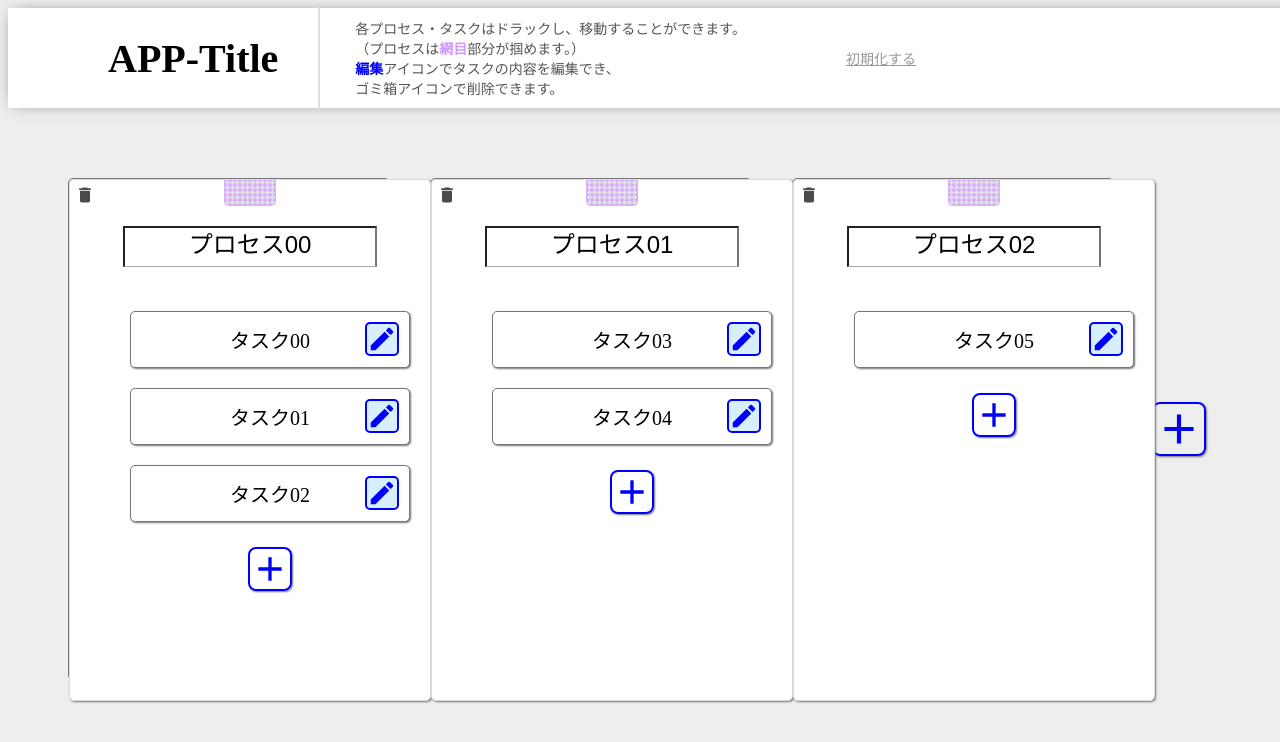
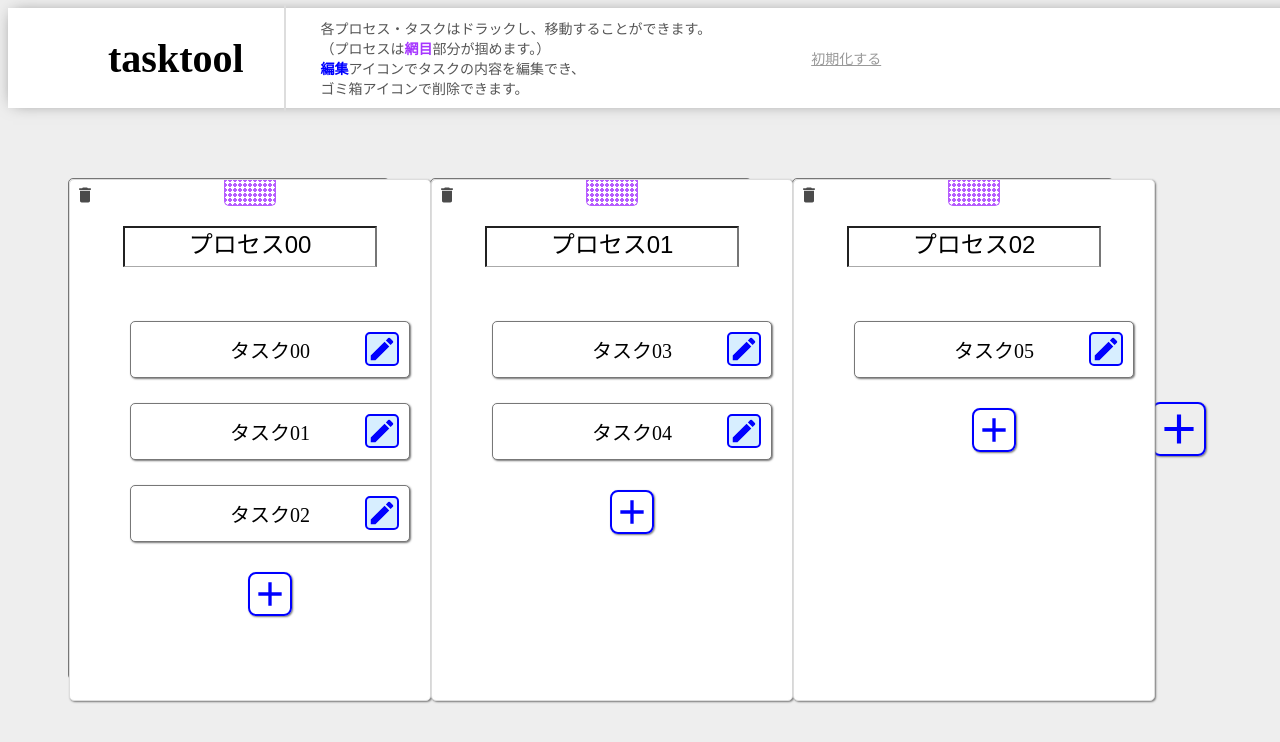
Before and after one commit to teshima39/tasktool, a Next.js app: page / in a window 1280 px wide. Shown: the top 742 px of the page. Built offline with nearby package versions, Linux system fonts and the light colour scheme.

Commit message:
タスクソート追加

```diff
--- a/components/atoms/ProcTitle.module.scss
+++ b/components/atoms/ProcTitle.module.scss
@@ -2,7 +2,7 @@
   width: 250px;
   font-size: 24px;
   text-align: center;
-  margin: 0 auto 25px;
+  margin: 0 auto 10px;
   border-bottom: 1px solid #aaa;
   padding: 0 0 10px;
 }
--- a/components/atoms/TaskTitle.module.scss
+++ b/components/atoms/TaskTitle.module.scss
@@ -4,7 +4,7 @@
   border: 1px solid #777777;
   border-radius: 5px;
   box-shadow: 1px 1px 2px 0px #777777;
-  margin: 0 auto 20px;
+  margin: 0 auto;
   cursor: pointer;
   z-index: 1;
   position: relative;
--- a/components/molecules/ProcFrame.module.scss
+++ b/components/molecules/ProcFrame.module.scss
@@ -23,15 +23,14 @@
   margin: 0 auto 20px;
   cursor: grab;
   position: relative;
-  background-color: #d9d9da;
-  background-color: #d9d9da;
+  background-color: #e5e5f7;
   opacity: 0.8;
-  background-image: linear-gradient(135deg, #d099ff 25%, transparent 25%), linear-gradient(225deg, #d099ff 25%, transparent 25%), linear-gradient(45deg, #d099ff 25%, transparent 25%), linear-gradient(315deg, #d099ff 25%, #d9d9da 25%);
-  background-position: 5px 0, 5px 0, 0 0, 0 0;
+  background-image:  linear-gradient(135deg, #a635ff 25%, transparent 25%), linear-gradient(225deg, #a635ff 25%, transparent 25%), linear-gradient(45deg, #a635ff 25%, transparent 25%), linear-gradient(315deg, #a635ff 25%, #fff 25%);
+  background-position:  10px 0, 10px 0, 0 0, 0 0;
   background-size: 5px 5px;
   background-repeat: repeat;
   border-radius: 0 0 5px 5px;
-  border: 1px solid #d099ff;
+  border: 1px solid #a635ff;
   border-top: none;
 }
 
--- a/components/molecules/ProcFrame.tsx
+++ b/components/molecules/ProcFrame.tsx
@@ -24,7 +24,6 @@ export const ProcFrame: FC<Props> = (props) => {
 
         {props.children}
 
-        <div className={`${style_procFrame.taskMoveFrame}`} style={{ visibility: props.grabTaskNo != null ? "visible" : "hidden" }} id={`taskMoveFrame__${props.index}`}></div>
       </div>
     </li>
   )
--- a/components/molecules/TaskList.module.scss
+++ b/components/molecules/TaskList.module.scss
@@ -6,3 +6,13 @@
   color: blue;
   margin: 5px 0 0;
 }
+
+.taskInsertArea{
+  width: 100%;
+  height: 25px;
+}
+
+.taskInsertArea_active{
+  background-color:#FF9872;
+  opacity: 0.7;
+}
--- a/components/molecules/TaskList.tsx
+++ b/components/molecules/TaskList.tsx
@@ -36,6 +36,7 @@ export const TaskList: FC<Props> = (props) => {
 
   return (
     <>
+    <dd className={`${style_taskList.taskInsertArea} ${props.grabTaskNo != null ? style_taskList.taskInsertArea_active : ''}`} id={`taskInsertArea__${props.procNo}1`}></dd>
       {props.listElement.map((taskElement: any, taskNo: number) => {
         if (taskNo != 0) {
           return (
@@ -45,6 +46,8 @@ export const TaskList: FC<Props> = (props) => {
 
                 <ModalFrame procNo={props.procNo} taskNo={taskNo} onDeleteTask={props.onDeleteTask} onChangeTaskElement={props.onChangeTaskElement} taskElement={taskElement} closeModal={props.closeModal}></ModalFrame>
               </dd>
+              <dd
+              className={`${style_taskList.taskInsertArea} ${props.grabTaskNo != null ? style_taskList.taskInsertArea_active : ''}`} id={`taskInsertArea__${props.procNo}${taskNo + 1}`} ></dd>
             </Fragment>
           )
         }
--- a/components/organisms/Header.module.scss
+++ b/components/organisms/Header.module.scss
@@ -32,7 +32,7 @@
 
 .purple {
   font-weight: bold;
-  color: #d099ff;
+  color: #a635ff;
 }
 
 .blue {
--- a/components/organisms/Header.tsx
+++ b/components/organisms/Header.tsx
@@ -59,7 +59,7 @@ export const Header:FC<Props> = (props) => {
 
   return (
     <header className={style_header.header}>
-      <h1>APP-Title</h1>
+      <h1>tasktool</h1>
       <div className={style_header.txt}>
         <p>各プロセス・タスクはドラックし、移動することができます。<br />（プロセスは<span className={style_header.purple}>網目</span>部分が掴めます。）<br /><span className={style_header.blue}>編集</span>アイコンでタスクの内容を編集でき、<br />ゴミ箱アイコンで削除できます。</p>
       </div>
--- a/components/organisms/ProcList.module.scss
+++ b/components/organisms/ProcList.module.scss
@@ -23,7 +23,8 @@
 }
 
 .insertArea_active {
-  background-color: #777;
+  background-color:#FF9872;
+  opacity: 0.7;
 }
 
 .list_delete {
--- a/components/organisms/ProcList.tsx
+++ b/components/organisms/ProcList.tsx
@@ -10,11 +10,11 @@ import { useDidUpdateEffect } from "../../hook/useDidUpdateEffect";
 import { Task } from "../../types/task";
 
 type Props = {
-  nowDate:string;
+  nowDate: string;
 }
 
 
-export const ProcList:FC<Props> = (props) => {
+export const ProcList: FC<Props> = (props) => {
 
   /* タスク配列  */
   type TaskList = Array<[string, ...Array<Task>]>;
@@ -88,7 +88,8 @@ export const ProcList:FC<Props> = (props) => {
   const trans: any = {
     transform: `translate(${mousepositionX}px, ${mousepositionY}px)`,
     position: 'relative',
-    zIndex: '999'
+    zIndex: '999',
+    opacity: '0.8'
   };
 
   /* プロセス追加  */
@@ -137,11 +138,10 @@ export const ProcList:FC<Props> = (props) => {
         parentNode.style.visibility = "hidden";
       }
       let elemBelow = document.elementFromPoint(event.clientX, event.clientY);
-      let elemBelowId = elemBelow?.getAttribute('id')?.replace("procInsertArea__", "");
-
-      if (elemBelowId != null) {
-        elemBelowProcNo = Number(elemBelowId);
-      } else { elemBelowProcNo = null }
+      let elemBelowId = elemBelow?.getAttribute('id');
+      if (elemBelowId?.includes('procInsertArea__')) {
+        elemBelowProcNo = Number(elemBelowId.replace("procInsertArea__", ""));
+      }
       if (eventNode && eventNode.parentNode) {
         const parentNode = eventNode.parentNode as HTMLElement;
         eventNode.style.visibility = "visible";
@@ -150,7 +150,7 @@ export const ProcList:FC<Props> = (props) => {
       let ulWidth = document.getElementById('ul')?.clientWidth!;
       let mainHeight = document.getElementById('main')?.clientHeight!;
       setMousepositionX(
-        event.clientX  + window.scrollX < ulWidth
+        event.clientX + window.scrollX < ulWidth
           ? event.clientX - grabPositionX + window.scrollX
           : ulWidth - grabPositionX
       );
@@ -193,25 +193,32 @@ export const ProcList:FC<Props> = (props) => {
   /* タスククリック  */
   const taskMouseDown = (event: React.MouseEvent<HTMLDivElement>) => {
     const eventNode = event.currentTarget;
-    let elemBelowtaskNo: number | null = null;
-
+    let insertedProcNo: number | null = null;
+    let insertedTaskNo: number | null = null;
     /* タスクマウス追従  */
     const taskMouseMove = (event: MouseEvent) => {
       if (eventNode) {
         eventNode.style.visibility = "hidden";
       }
       let elemBelow = document.elementFromPoint(event.clientX, event.clientY);
-      let elemBelowId = elemBelow?.getAttribute('id')?.replace("taskMoveFrame__", "");
-      if (elemBelowId != null) {
-        elemBelowtaskNo = Number(elemBelowId);
-      } else { elemBelowtaskNo = null }
+      let elemBelowId = elemBelow?.getAttribute('id');
+      if (elemBelowId?.includes('taskInsertArea__') && elemBelow) {
+        let elemBelowIndex = String(elemBelowId).replace('taskInsertArea__', '').split('');
+        let elemBelowIndex__0 = elemBelowIndex[0];
+        let elemBelowIndex__1 = elemBelowIndex[1];
+        insertedProcNo = Number(elemBelowIndex__0);
+        insertedTaskNo = Number(elemBelowIndex__1);
+      } else {
+        insertedProcNo = null;
+        insertedTaskNo = null;
+      }
       if (eventNode) {
         eventNode.style.visibility = "visible";
       }
       let ulWidth = document.getElementById('ul')?.clientWidth!;
       let mainHeight = document.getElementById('main')?.clientHeight!;
       setMousepositionX(
-        event.clientX  + window.scrollX < ulWidth
+        event.clientX + window.scrollX < ulWidth
           ? event.clientX - grabPositionX + window.scrollX
           : ulWidth - grabPositionX
       );
@@ -233,23 +240,34 @@ export const ProcList:FC<Props> = (props) => {
     setAltgrabProcNo(procNo);
 
     /* タスク並び替え  */
-    const taskSort = (procNo: number | null, taskNo: number | null, elemBelowtaskNo: number | null) => {
-      if (procNo != null && taskNo != null && elemBelowtaskNo != null && elemBelowtaskNo >= 0 && procNo != elemBelowtaskNo) {
+    const taskSort = (procNo: number | null, taskNo: number | null, insertedProcNo: number | null, insertedTaskNo: number | null) => {
+      if (procNo != null && taskNo != null && insertedProcNo != null && insertedTaskNo != null) {
         let newTaskList = [...taskList]
-        let insertTaskList = [...taskList][elemBelowtaskNo]
-        let beforeTaskList = taskList[procNo]
+        let moveProc = taskList[procNo]
         let moveTask = taskList[procNo][taskNo]
-        beforeTaskList.splice(taskNo, 1)
-        insertTaskList.push(moveTask)
-        newTaskList.splice(procNo, 1, beforeTaskList)
-        newTaskList.splice(elemBelowtaskNo, 1, insertTaskList)
-        setTaskList(newTaskList)
+        let insertedProc = [...taskList][insertedProcNo]
+        if (procNo == insertedProcNo) {
+          insertedProc.splice(insertedTaskNo, 0, moveTask)
+          if (taskNo > insertedTaskNo) {
+            insertedProc.splice(taskNo + 1, 1)
+          } else {
+            insertedProc.splice(taskNo, 1)
+          }
+          newTaskList.splice(insertedProcNo, 1, insertedProc)
+          setTaskList(newTaskList)
+        }
+        else {
+          moveProc.splice(taskNo, 1)
+          insertedProc.splice(insertedTaskNo, 0, moveTask)
+          newTaskList.splice(insertedProcNo, 1, insertedProc)
+          setTaskList(newTaskList)
+        }
       }
     };
 
     if (eventNode) {
       eventNode.onmouseup = () => {
-        taskSort(procNo, taskNo, elemBelowtaskNo)
+        taskSort(procNo, taskNo, insertedProcNo, insertedTaskNo)
         document.removeEventListener("mousemove", taskMouseMove);
         setMousepositionX(0);
         setMousepositionY(0);
@@ -331,11 +349,11 @@ export const ProcList:FC<Props> = (props) => {
         return (
           <Fragment key={index}>
             <ProcFrame index={index} grabProcNo={grabProcNo} grabTaskNo={grabTaskNo} procMouseDown={procMouseDown} trans={trans} key={index}>
+              <DeleteIcon fontSize="small" className={style_procList.list_delete} onClick={() => onDeleteProc(index)}></DeleteIcon>
               <dl>
                 <ProcTitle index={index} onChangeProcttl={onChangeProcttl}
                   value={taskList[index][0]} key={index}>
                 </ProcTitle>
-                <DeleteIcon fontSize="small" className={style_procList.list_delete} onClick={() => onDeleteProc(index)}></DeleteIcon>
                 <TaskList listElement={listElement} index={index} procNo={procNo} grabTaskNo={grabTaskNo} altgrabProcNo={altgrabProcNo} taskMouseDown={taskMouseDown} onClickAddTask={onClickAddTask} trans={trans} onChangeTaskElement={onChangeTaskElement}
                   onDeleteTask={onDeleteTask} closeModal={closeModal} >
                 </TaskList>
@@ -347,7 +365,7 @@ export const ProcList:FC<Props> = (props) => {
         )
       })}
       <li className={style_procList.list_last} style={{ visibility: taskList.length < 5 ? "visible" : "hidden" }}>
-        < AddIcon className={style_procList.addIcon} onClick={onClickAddProc} style={{width:"50px",height:"50px"}} ></ AddIcon>
+        < AddIcon className={style_procList.addIcon} onClick={onClickAddProc} style={{ width: "50px", height: "50px" }} ></ AddIcon>
       </li>
     </ul>
   )
--- a/pages/index.tsx
+++ b/pages/index.tsx
@@ -1,8 +1,9 @@
-import { useState,  useEffect } from "react"
+import { useState, useEffect } from "react"
 import 'ress'
 import { Header } from "@/components/organisms/Header";
 import { ProcList } from "../components/organisms/ProcList";
 import { useNowDate } from "../hook/useNowDate"
+import Head from 'next/head';
 
 export default function Home() {
   /* errors (425, 418, 423)回避のため  */
@@ -13,6 +14,10 @@ export default function Home() {
 
   return (
     <>
+      <Head>
+        <title>tasktool</title>
+        <meta name="viewport" content="initial-scale=1.0, width=device-width" />
+      </Head>
       <Header nowDate={nowDate}></Header>
       <main id='main'>
         <ProcList nowDate={nowDate}></ProcList>
```
